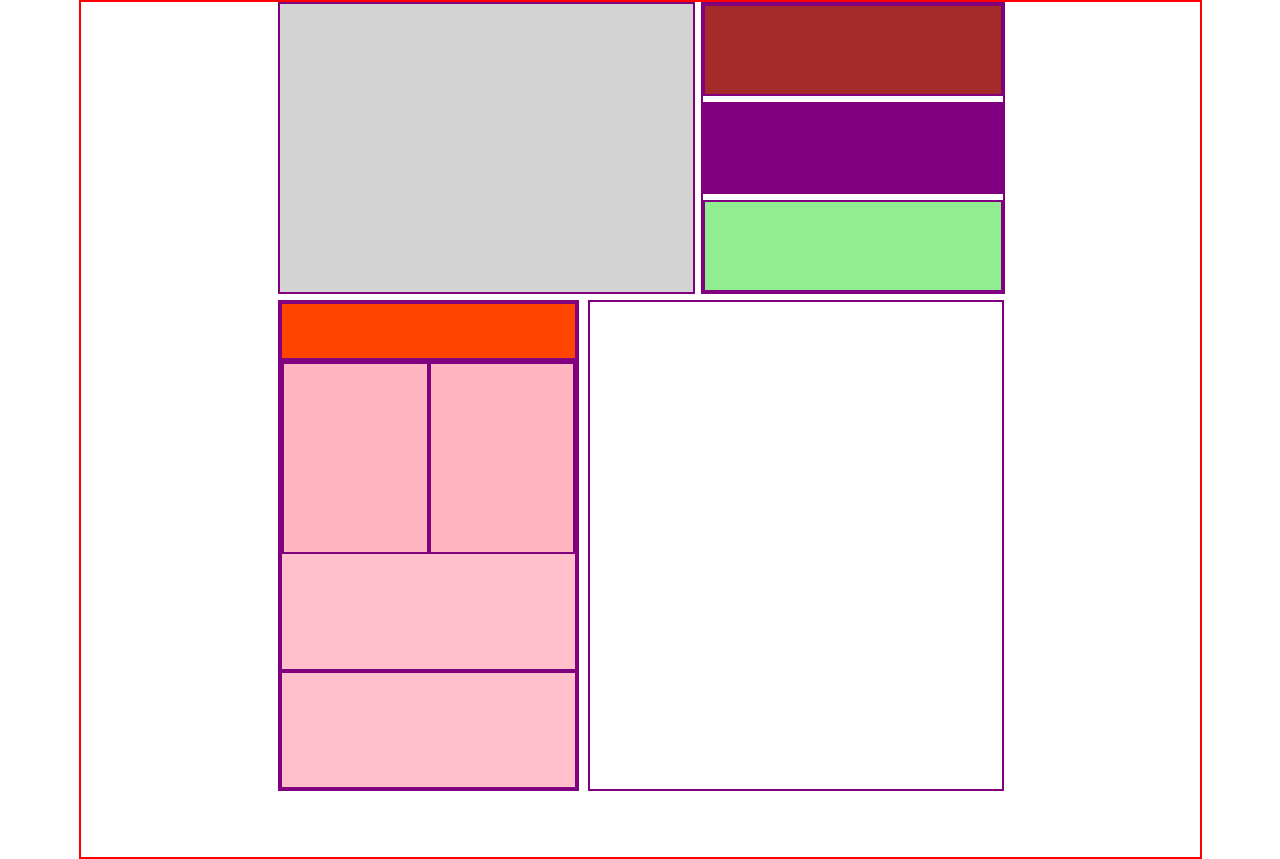
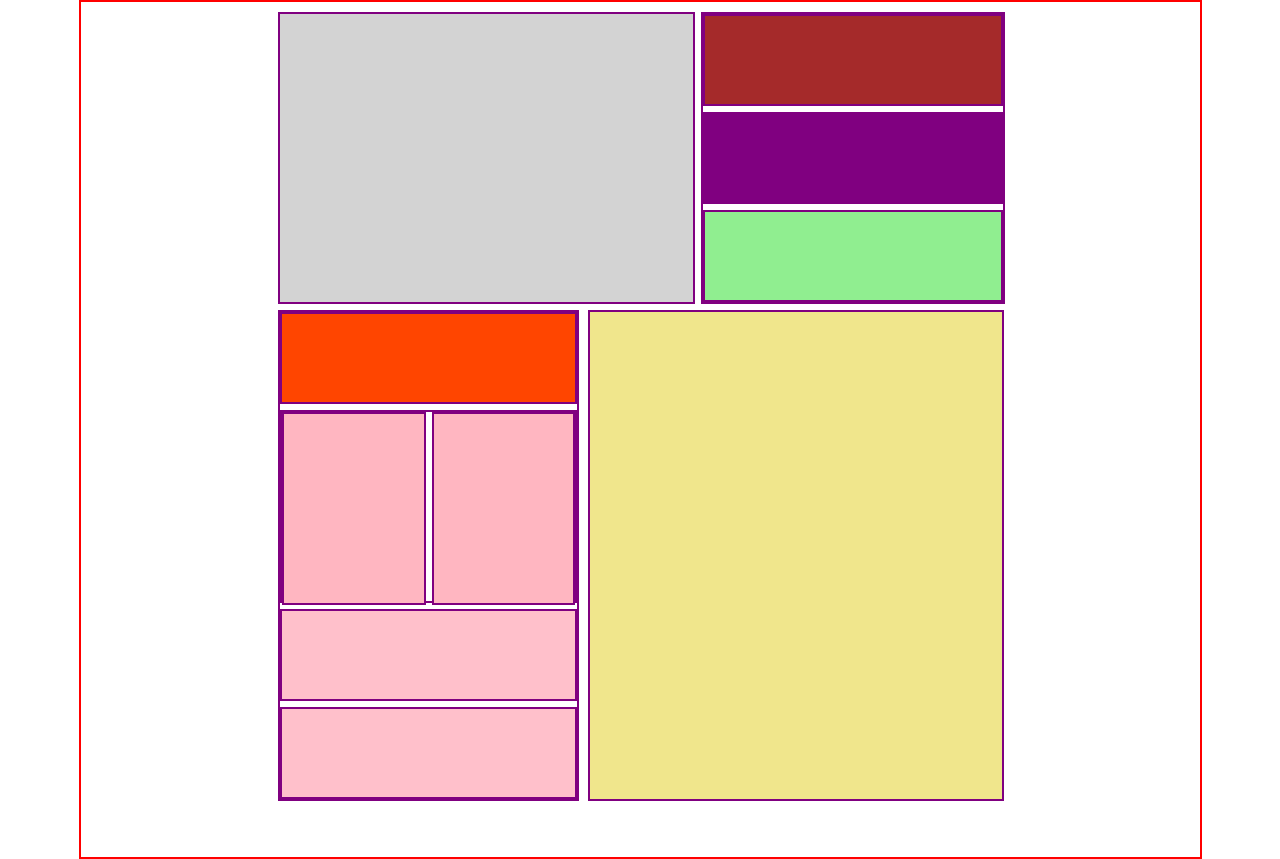
Before and after one commit to Maxim-Cherkasov/Images-Grid, a plain HTML site: page index.html in a window 1280 px wide. Drawn offline with Linux system fonts and the light colour scheme.

Commit message:
pixel perfect done

```diff
--- a/Dist/SCSS/syle.scss
+++ b/Dist/SCSS/syle.scss
@@ -20,6 +20,7 @@ body {
 }
 
 .container {
+   padding-top: 10px;
    margin: 0 auto;
    display: grid;
    grid-template-columns: auto auto;
@@ -69,40 +70,42 @@ body {
    flex-direction: column;
    height: 491px;
    width: 301px;
-
+   gap: 6px;
 }
 .item-5 {
    height: 93px;
    width: 100%;
    background-color: orangered;
+
 }
 .img__container-3 {
-   height: 192px;
+   height: 193px;
    display: flex;
-
+   gap: 6px;
 }
 .item-6 {
-   height: 192px;
+   height: 193px;
    background-color: lightpink;
    width: 50%;
 }
 
 .item-7 {
-   height: 192px;
+   height: 193px;
    background-color: lightpink;
    width: 50%;
 }
 .item-8 {
-   height: 192px;
+   height: 93px;
    background-color: pink;
    width: 100%;
 }
 .item-9 {
-   height: 192px;
+   height: 93px;
    background-color: pink;
    width: 100%;
 }
 .item-10 {
    width: 416px;
    margin-left: -113px;
+   background-color: khaki;
 }
--- a/dist/css/syle.css
+++ b/dist/css/syle.css
@@ -27,6 +27,7 @@ body {
 }
 
 .container {
+  padding-top: 10px;
   margin: 0 auto;
   display: -ms-grid;
   display: grid;
@@ -98,6 +99,7 @@ body {
           flex-direction: column;
   height: 491px;
   width: 301px;
+  gap: 6px;
 }
 
 .item-5 {
@@ -107,32 +109,33 @@ body {
 }
 
 .img__container-3 {
-  height: 192px;
+  height: 193px;
   display: -webkit-box;
   display: -ms-flexbox;
   display: flex;
+  gap: 6px;
 }
 
 .item-6 {
-  height: 192px;
+  height: 193px;
   background-color: lightpink;
   width: 50%;
 }
 
 .item-7 {
-  height: 192px;
+  height: 193px;
   background-color: lightpink;
   width: 50%;
 }
 
 .item-8 {
-  height: 192px;
+  height: 93px;
   background-color: pink;
   width: 100%;
 }
 
 .item-9 {
-  height: 192px;
+  height: 93px;
   background-color: pink;
   width: 100%;
 }
@@ -140,5 +143,6 @@ body {
 .item-10 {
   width: 416px;
   margin-left: -113px;
+  background-color: khaki;
 }
 /*# sourceMappingURL=syle.css.map */
```
Also changed, not shown: 1 other file.
